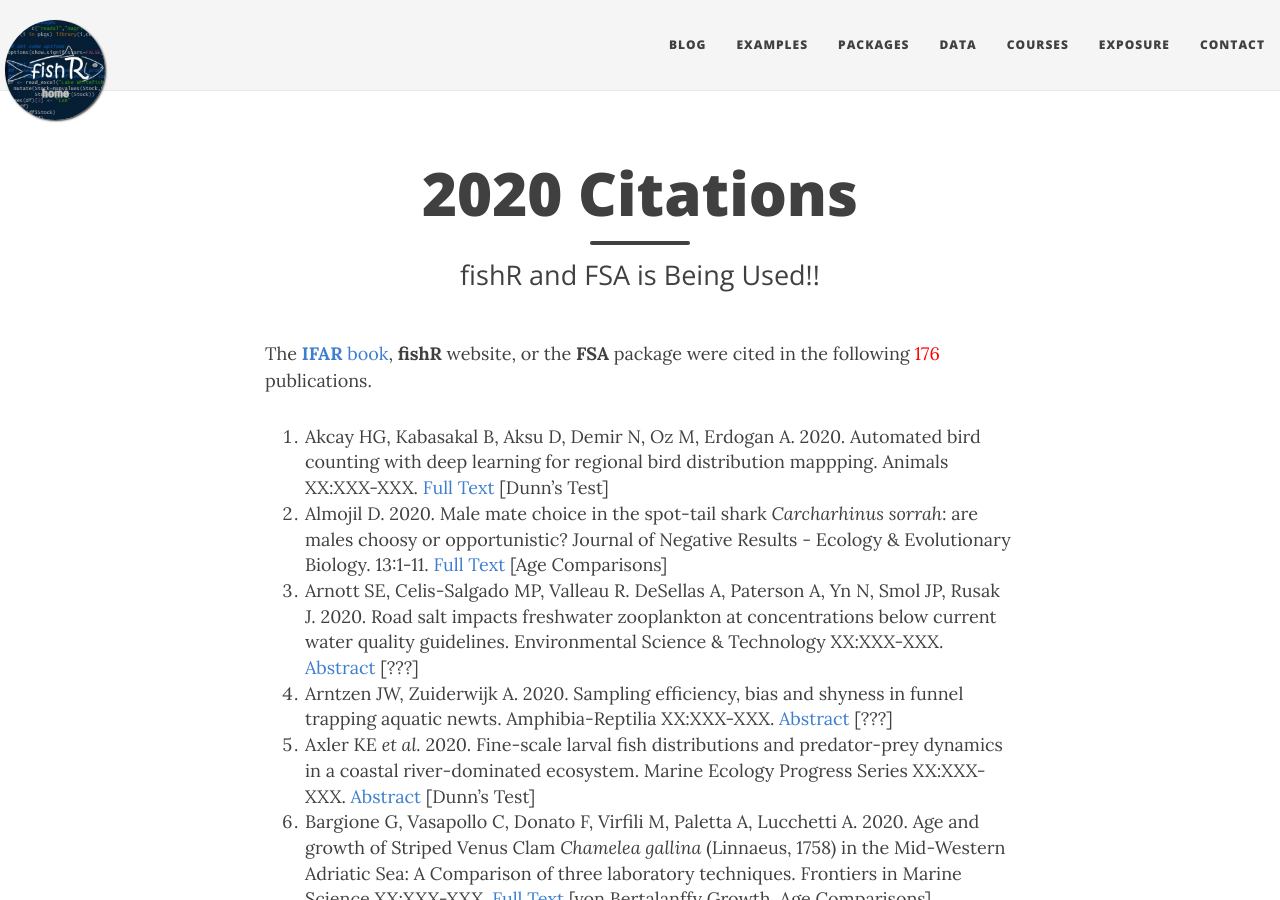
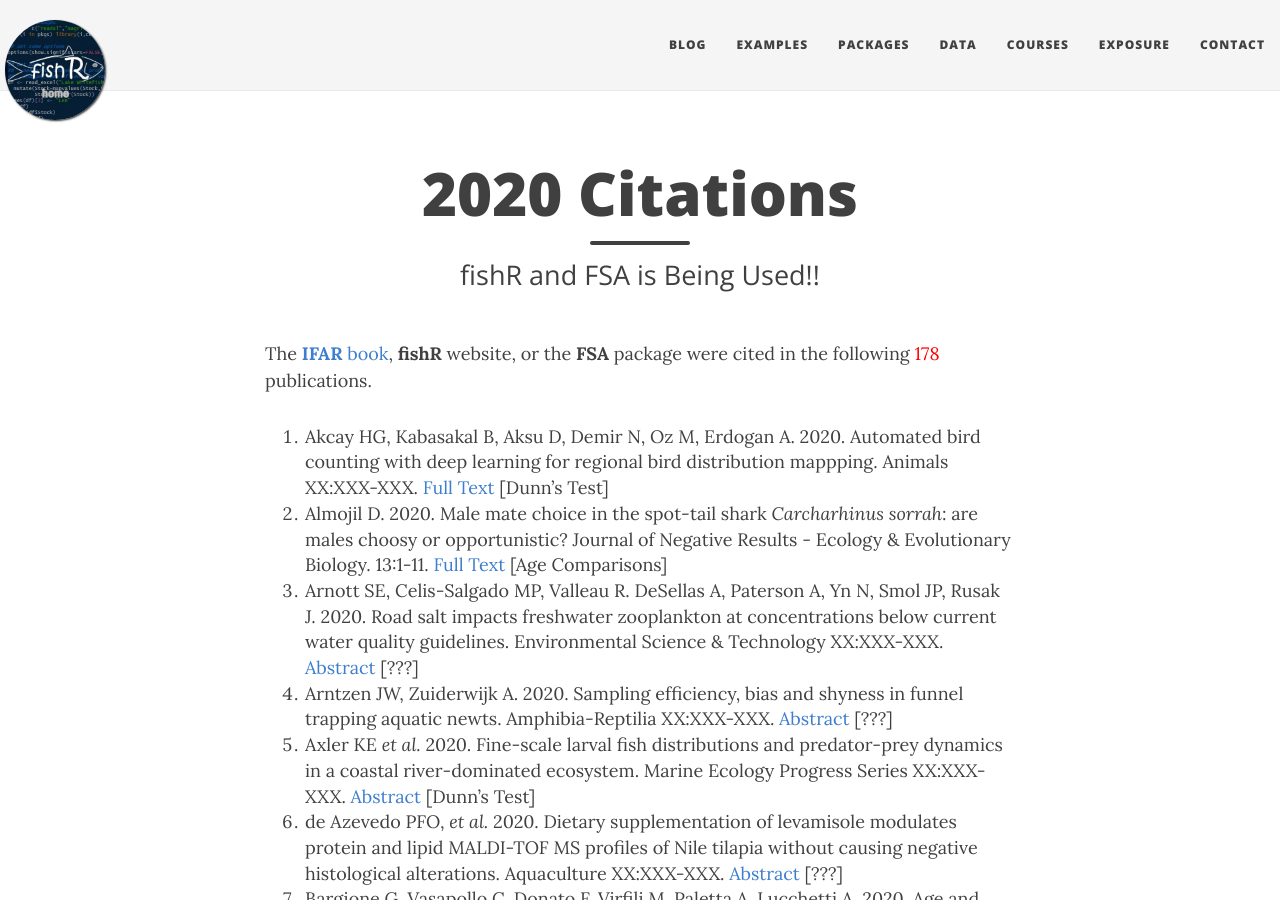
Before and after one commit to droglenc/fishR, a Jekyll site: the page built from exposure/exposure-citations20.md, in a window 1280 px wide and 900 px high. Built offline with Jekyll 4.4.1, drawn with Linux system fonts in a browser that asks for light colours; nearby versions of some CDN libraries; some of the changed text lies outside the part shown.

Commit message:
Update exposure-citations20.md

```diff
--- a/exposure/exposure-citations20.md
+++ b/exposure/exposure-citations20.md
@@ -5,13 +5,14 @@ subtitle: fishR and FSA is Being Used!!
 css: "/css/exposure-citation.css"
 ---
 
-The [**IFAR** book](http://derekogle.com/IFAR/), **fishR** website, or the **FSA** package were cited in the following <span id="contact-div">176</span> publications.
+The [**IFAR** book](http://derekogle.com/IFAR/), **fishR** website, or the **FSA** package were cited in the following <span id="contact-div">178</span> publications.
 
 1. Akcay HG, Kabasakal B, Aksu D, Demir N, Oz M, Erdogan A. 2020. Automated bird counting with deep learning for regional bird distribution mappping. Animals XX:XXX-XXX. [Full Text](https://www.mdpi.com/2076-2615/10/7/1207/htm) [Dunn's Test]
 1. Almojil D. 2020. Male mate choice in the spot-tail shark *Carcharhinus sorrah*: are males choosy or opportunistic? Journal of Negative Results - Ecology & Evolutionary Biology. 13:1-11. [Full Text](http://jnr-eeb.org/index.php/jnr/article/viewFile/74/36) [Age Comparisons]
 1. Arnott SE, Celis-Salgado MP, Valleau R. DeSellas A, Paterson A, Yn N, Smol JP, Rusak J. 2020. Road salt impacts freshwater zooplankton at concentrations below current water quality guidelines. Environmental Science & Technology XX:XXX-XXX. [Abstract](https://pubs.acs.org/doi/abs/10.1021/acs.est.0c02396) [???]
 1. Arntzen JW, Zuiderwijk A. 2020. Sampling efficiency, bias and shyness in funnel trapping aquatic newts. Amphibia-Reptilia XX:XXX-XXX. [Abstract](https://brill.com/view/journals/amre/aop/article-10.1163-15685381-bja10004/article-10.1163-15685381-bja10004.xml) [???]
 1. Axler KE *et al.* 2020. Fine-scale larval fish distributions and predator-prey dynamics in a coastal river-dominated ecosystem. Marine Ecology Progress Series XX:XXX-XXX. [Abstract](https://www.int-res.com/abstracts/meps/lfc/p-av13/) [Dunn's Test]
+1. de Azevedo PFO, *et al.* 2020. Dietary supplementation of levamisole modulates protein and lipid MALDI-TOF MS profiles of Nile tilapia without causing negative histological alterations. Aquaculture XX:XXX-XXX. [Abstract](https://www.sciencedirect.com/science/article/abs/pii/S0044848620338837) [???]
 1. Bargione G, Vasapollo C, Donato F, Virfili M, Paletta A, Lucchetti A. 2020. Age and growth of Striped Venus Clam *Chamelea gallina* (Linnaeus, 1758) in the Mid-Western Adriatic Sea: A Comparison of three laboratory techniques. Frontiers in Marine Science XX:XXX-XXX. [Full Text](https://www.researchgate.net/publication/344365634_Age_and_Growth_of_Striped_Venus_Clam_Chamelea_gallina_Linnaeus_1758_in_the_Mid-Western_Adriatic_Sea_A_Comparison_of_Three_Laboratory_Techniques) [von Bertalanffy Growth, Age Comparisons]
 1. Barkalow SLC, Brandenburg MA, Platania SP. 2020. Otoliths reveal spawning ecology and early life history of sympatric catostomids. North American Journal of Fisheries Management XX:XXX-XXX. [Abstract](https://afspubs.onlinelibrary.wiley.com/doi/abs/10.1002/nafm.10423) [???]
 1. Barnett SE, *et al.* 2020. Evaluating the microbiome of hemp. Phytobiomes Journal XX:XXX-XXX. [Full Text](https://apsjournals.apsnet.org/doi/pdf/10.1094/PBIOMES-06-20-0046-R) [Dunn's Test]
@@ -146,6 +147,7 @@ physical, chemical and biological responses. Water XX:XXX-XXX. [Full Text](https
 1. Rebert AL, Kruse GH, Webb JB, Tamone SL, Oxman D, McNeel KW. 2020. Evaluation of a direct age estimation method for terminally molted male snow crab *Chionoecetes opilio* (Fabricius 1788) (Decapoda: Brachyura: Oregoniidae). Journal of Crustacean Biology XX:XXX-XXX. [Abstract](https://academic.oup.com/jcb/article-abstract/doi/10.1093/jcbiol/ruaa043/5875443) [Age Comparisons]
 1. Rivera Roy AD. 2020. Wildlife use of road mitigation structures in relation to their construction, structural characteristics, and environmental factors along a south Texas highway. MSc Thesis, University of Texas Rio Grande Valley [Abstract](https://search.proquest.com/openview/3c1b8c87c77e73ef6c18d7d254c3e563/1?pq-origsite=gscholar&cbl=18750&diss=y) [???]
 1. Rodgers A, Starks T. 2020. Length-weight and morphological relationships for ecological studies involving Ringed Crayfish (*Faxonius neglectus neglectus*): An extraregional invader. Southeastern Naturalist 19:637-648. [Full Text](https://www.researchgate.net/publication/344654922_Length-Weight_and_Morphological_Relationships_for_Ecological_Studies_Involving_Ringed_Crayfish_Faxonius_neglectus_neglectus_An_Extraregional_Invader) [Regression]
+1. Rohtla M, *et al.* 2020. Review and meta-analysis of the environmental biology and potential invasiveness of a poorly-studied cyprinid, the Ide *Leuciscus idus*. Reviews in Fisheries Science and Aquaculuture. XX:XXX-XXX. [Abstract](https://www.researchgate.net/publication/344166839_Review_and_meta-analysis_of_the_environmental_biology_and_potential_invasiveness_of_a_poorly-studied_cyprinid_the_ide_Leuciscus_idus) [???]
 1. Roos NC, Taylor BM, Carvalho AR, Longo GO. 2020. Demography of the largest and most endangered Brazilian Parrotfish, *Scarus trispinosus*, reveals overfishing. Endangered Species Research 41:319-327. [Full Text](https://www.int-res.com/articles/esr2020/41/n041p319.pdf) [General]
 1. Roy K, Jaenecke K, Peck RW. 2020. Ambrosia Beetle (Coleoptera: Curculionidae) communities and frass production in ʻŌhiʻa (Myrtales: Myrtaceae) infected with ceratocystis (Microascales: Ceratocystidaceae) fungi responsible for rapid ʻŌhiʻa death. Environmental Entomology XX:XXX-XXX. [Full Text](https://www.researchgate.net/publication/344293490_Ambrosia_Beetle_Coleoptera_Curculionidae_Communities_and_Frass_Production_in_Ohia_Myrtales_Myrtaceae_Infected_With_Ceratocystis_Microascales_Ceratocystidaceae_Fungi_Responsible_for_Rapid_Ohia_Death) [Dunn's Test]
 1. Ruhsam M, Kohn D, Squirrell J, Schneider H, Vogel J, Rumsey FJ, Hollingworth PM. 2020. Morphology and pollen fertility of native and non-native bluebells in Great Britain. Plant Ecology & Diversity XX:XXX-XXX. [Abstract](https://www.tandfonline.com/doi/abs/10.1080/17550874.2020.1765037) [Dunn's Test]
```
